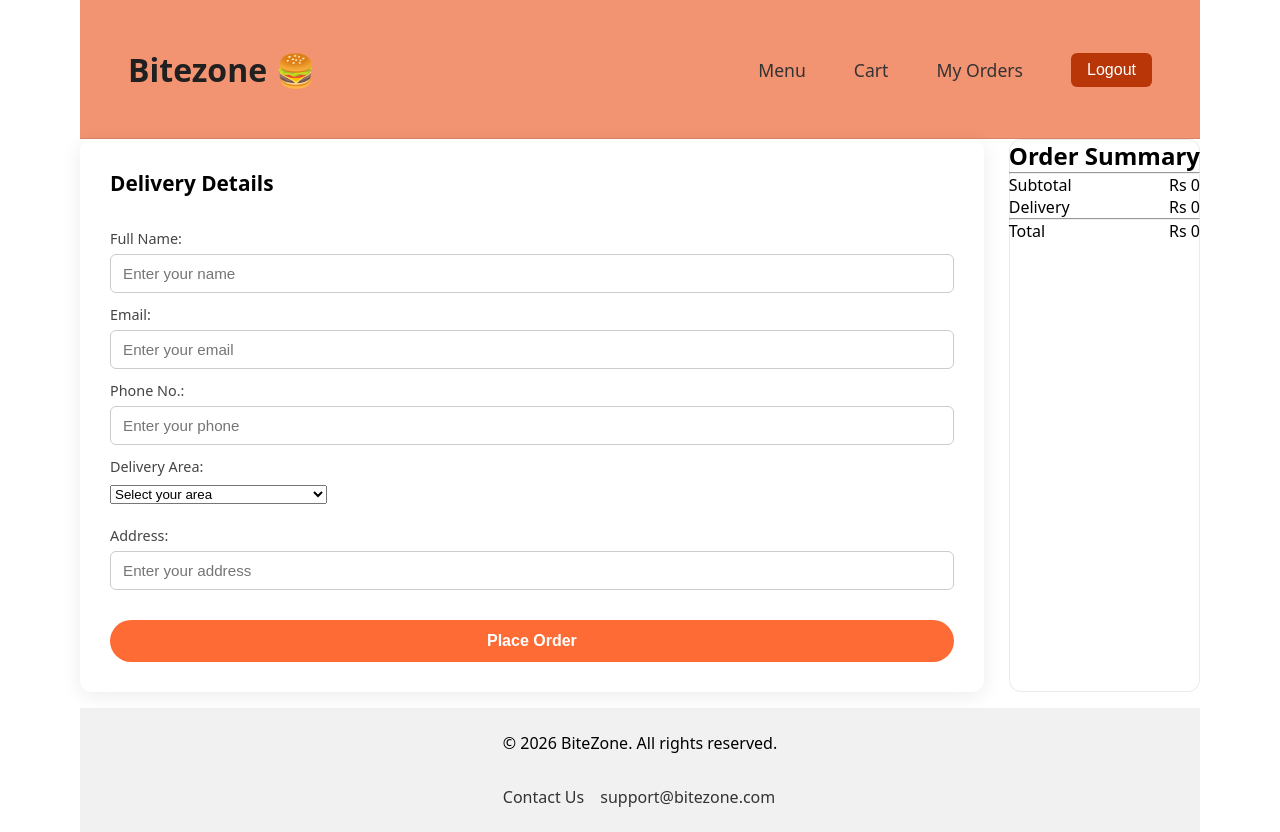
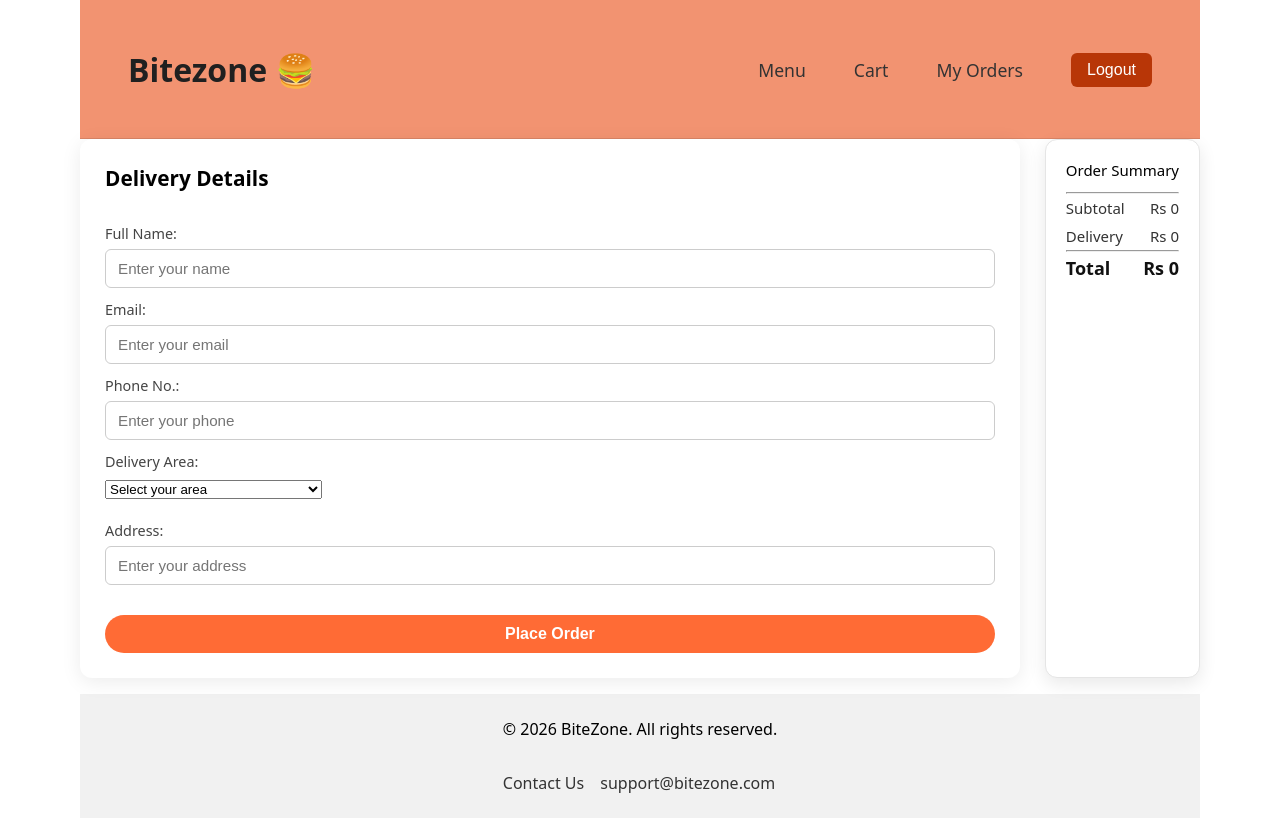
Before and after one commit to Eisha373/Bitezone, a React (Vite) app: page /checkout in a window 1280 px wide. Built offline with nearby package versions, Linux system fonts and the light colour scheme.

Commit message:
fixed styling of delivery details,summary card,add to cart,checkout btnfor admin,logout display btn for admin,added counter badge to cart

```diff
--- a/src/auth.css
+++ b/src/auth.css
@@ -239,8 +239,8 @@ margin-top:25px;
   --primary-dark: #6372fc;
 }
 .theme-admin {
-  --primary: #6c2bd9;
-  --primary-dark: #4b1a99;
+  --primary: #1c1c1e;
+  --primary-dark: #1d1c1e;
 }
 
 .logout-actions button:first-child{
--- a/src/cart.css
+++ b/src/cart.css
@@ -86,6 +86,17 @@ margin-top: 25px;
   font-size: 1rem;
   transition: background-color 0.2s ease;
 }
+.admin-checkout-btn{
+  background-color: #1c1c1e;
+  color: white;
+  border: none;
+  padding: 12px 24px;
+  border-radius: 25px;
+  cursor: pointer;
+  font-weight: 600;
+  font-size: 1rem;
+  transition: background-color 0.2s ease;
+}
 /* ===== MEDIA QUERIES ===== */
 
 /* Tablets */
--- a/src/checkout.css
+++ b/src/checkout.css
@@ -18,9 +18,9 @@
   background: white;
   border-radius: 12px;
   box-shadow: 0 4px 20px rgba(0, 0, 0, 0.08);
-  padding: 30px;
+  padding: 25px;
   flex: 1;
-  min-width: 280px;
+  min-width: 200px;
 }
 
 .checkout-card h2 {
@@ -50,16 +50,16 @@
 }
 
 .checkout-card input:focus {
-  border-color: #6372fc;
+  border-color: #111112;
 }
 
 .customer-checkout[type="submit"] {
   margin-top: 20px;
-  padding: 12px;
+  padding: 10px;
   background-color: #ff6b35;
   color: white;
   border: none;
-  border-radius: 25px;
+  border-radius: 20px;
   font-size: 1rem;
   font-weight: 600;
   cursor: pointer;
@@ -67,7 +67,7 @@
 }
 .admin-checkout[type="submit"]{
 margin-top: 20px;
-  padding: 12px;
+  padding: 10px;
   background-color: #1f2937;
   color: white;
   border: none;
@@ -85,25 +85,22 @@ margin-top: 20px;
   background-color: #2d3546;
 }
 
-.order-summary-card {
-    border-radius: 12px;               /* fixed: was invalid `border:30px` */
-    box-shadow: inset 0 0 0 1px rgba(0, 0, 0, 0.08); /* fixed: was invalid syntax */
-  max-width: 350px;
-}
-.order-summary-admin{
-  border-radius: 12px;               /* fixed: was invalid `border:30px` */
-    box-shadow: inset 0 0 0 1.5px rgba(1, 1, 1, 0.08); /* fixed: was invalid syntax */
-  max-width: 370px;
-}
-.summary-item {
-  display: flex;
-  justify-content: space-between;
-  padding: 8px 0;
-  gap:15px;
-  font-size: 0.9rem;
-  color: #444;
+.order-summary-card,
+.order-summary-admin {
+  background: #fff;
+  border: 1px solid #e5e5e5;
+  border-radius: 12px;
+  padding: 20px;
+  max-width: 320px;
+  box-shadow: 0 6px 18px rgba(0, 0, 0, 0.09);
 }
 
+.order-summary-card h2,
+.order-summary-admin h2 {
+  font-size: 15px;
+  font-weight: 500;
+  margin-bottom: 12px;
+}
 .cart-summary {
   display: flex;
   justify-content: space-between;
@@ -112,10 +109,45 @@ margin-top: 20px;
   margin-top: 10px;
   color: #222;
 }
-.summary-total{
-    display:flex;
-    justify-content:space-between;
-    gap:40px;
+.summary-item {
+  display: flex;
+  justify-content: space-between;
+  color: #6b7280; /* grey */
+  font-size: 15px;
+  padding-bottom: 12px;
+  border-bottom: 1px solid #eee;
+  margin-bottom: 10px;
+}
+
+/* Subtotal / Delivery / Total rows */
+.summary-total {
+  display: flex;
+  justify-content: space-between;
+  padding: 4px 0;
+  font-size: 15px;
+  color: #333;
+}
+
+.summary-total span:last-child {
+  font-weight: 500;
+}
+
+/* separator before Total */
+.order-summary hr {
+  border: none;
+  border-top: 1px solid #e5e5e5;
+  margin: 8px 0;
+}
+
+/* highlight the Total row specifically */
+.total-row {
+  font-size: 18px;
+  font-weight: 700;
+  color: #111;
+}
+
+.total-row span:last-child {
+  font-weight: 800;
 }
 
 /* ===== MEDIA QUERIES ===== */
@@ -146,6 +178,9 @@ margin-top: 20px;
   .order-summary-card {
     max-width: 100%;
   }
+  .order-summary-admin {
+    max-width: 100%;
+  }
   .checkout-card h2 {
     font-size: 1.15rem;
   }
--- a/src/components/AdminNavbar.jsx
+++ b/src/components/AdminNavbar.jsx
@@ -1,9 +1,16 @@
 import { Link, useNavigate } from "react-router-dom";
 import { useState } from "react";
+import { useCart } from "../context/CartContext";
+
 
 export function AdminNavbar() {
   const navigate = useNavigate();
+    const { cartItems } = useCart();
+
   const [dropdownOpen, setDropdownOpen] = useState(false);
+
+    const cartCount = cartItems.reduce((total, item) => total + item.quantity, 0);
+
 
   function handleLogoutClick() {
     navigate("/logout");
@@ -29,8 +36,10 @@ export function AdminNavbar() {
           {dropdownOpen && (
             <ul className="nav-dropdown-menu">
               <li><Link to="/menu">Menu</Link></li>
-              <li><Link to="/cart">Cart</Link></li>
-              <li><Link to="/my-orders">My Orders</Link></li>
+             <li><Link to="/cart">
+            Cart {cartCount > 0 && <span className="cart-badge">{cartCount}</span>}
+          </Link></li>
+           <li><Link to="/my-orders">My Orders</Link></li>
             </ul>
           )}
         </li>
--- a/src/home.css
+++ b/src/home.css
@@ -61,6 +61,23 @@
 
 .add-to-cart-btn:hover {
   background-color: #e85a2a;
+}
+
+.add-to-cart-btn-admin{
+background-color: #1c1c1e;
+  color: white;
+  display:column;
+  align-items:row;
+  justify-content:center;
+  border: none;
+  margin-bottom: 5px;
+  padding: 8px 14px;
+  border-radius: 20px;
+  cursor: pointer;
+  font-weight: 600;
+}
+.add-to-cart-btn-admin:hover {
+  background-color: #1a1b1b;
 }
 .quantity-control {
   display: flex;
--- a/src/pages/customer/Checkout.jsx
+++ b/src/pages/customer/Checkout.jsx
@@ -151,7 +151,7 @@ export function Checkout() {
                <span>Rs {deliveryCharge}</span>
                </div>
             <hr />
-                 <div className="summary-total">
+                 <div className="summary-total total-row">
                   <span>Total</span>
                    <span>Rs {finalTotal}</span>
                    </div>
```
